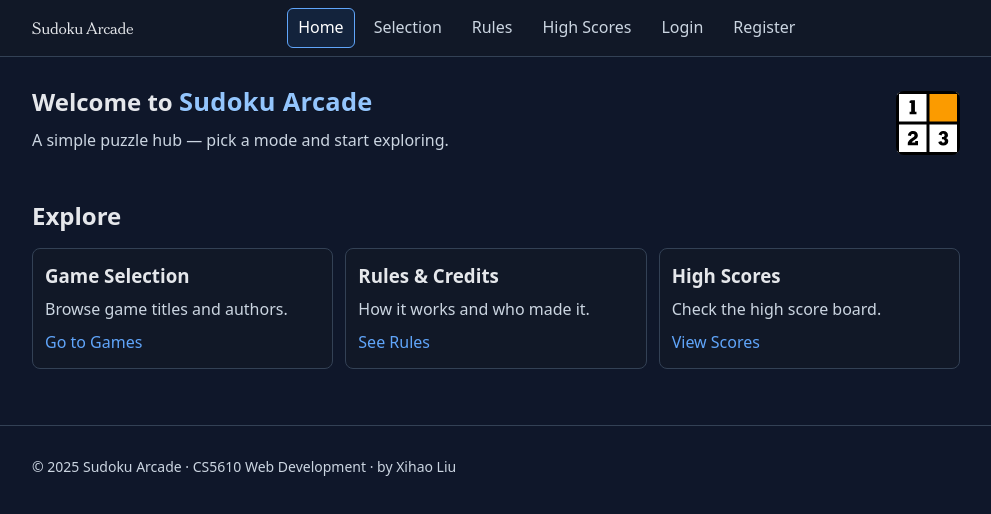
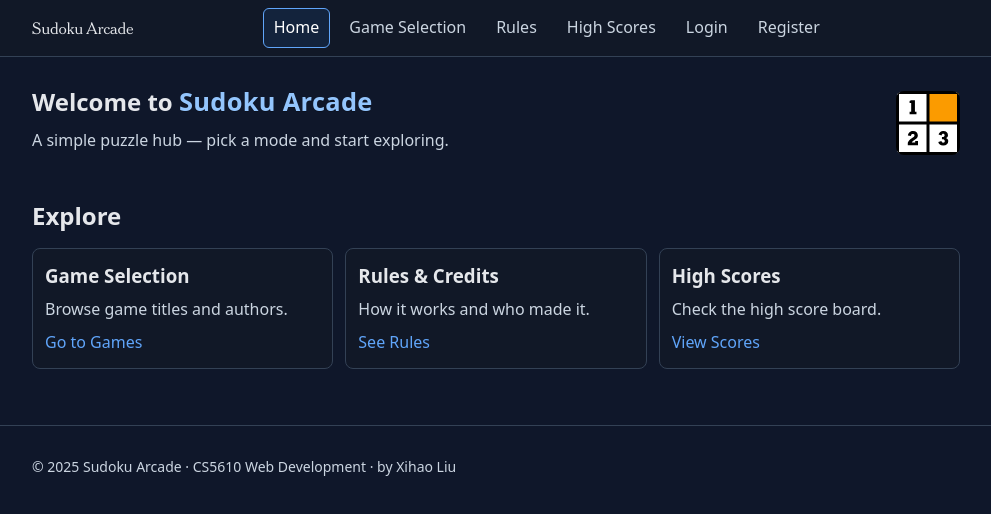
Before and after one commit to 1ndigoLIU/xihao-liu-project3, a React (Vite) app in the folder frontend/: page / in a window 1280 px wide. Shown: the top 514 px of the page, without its empty margins (144-1135 px from the left). Built offline with nearby package versions, Linux system fonts and the light colour scheme; no server answers.

Commit message:
update navbar selection 2 game selection

```diff
--- a/frontend/src/components/Navbar.jsx
+++ b/frontend/src/components/Navbar.jsx
@@ -170,7 +170,7 @@ export default function Navbar() {
 
                     <ul className="nav-list">
                         <li><Link to="/" className={active("/")}>Home</Link></li>
-                        <li><Link to="/games" className={active("/games")}>Selection</Link></li>
+                        <li><Link to="/games" className={active("/games")}>Game Selection</Link></li>
                         <li><Link to="/rules" className={active("/rules")}>Rules</Link></li>
                         <li><Link to="/scores" className={active("/scores")}>High Scores</Link></li>
                         {!userInfo && (
```
